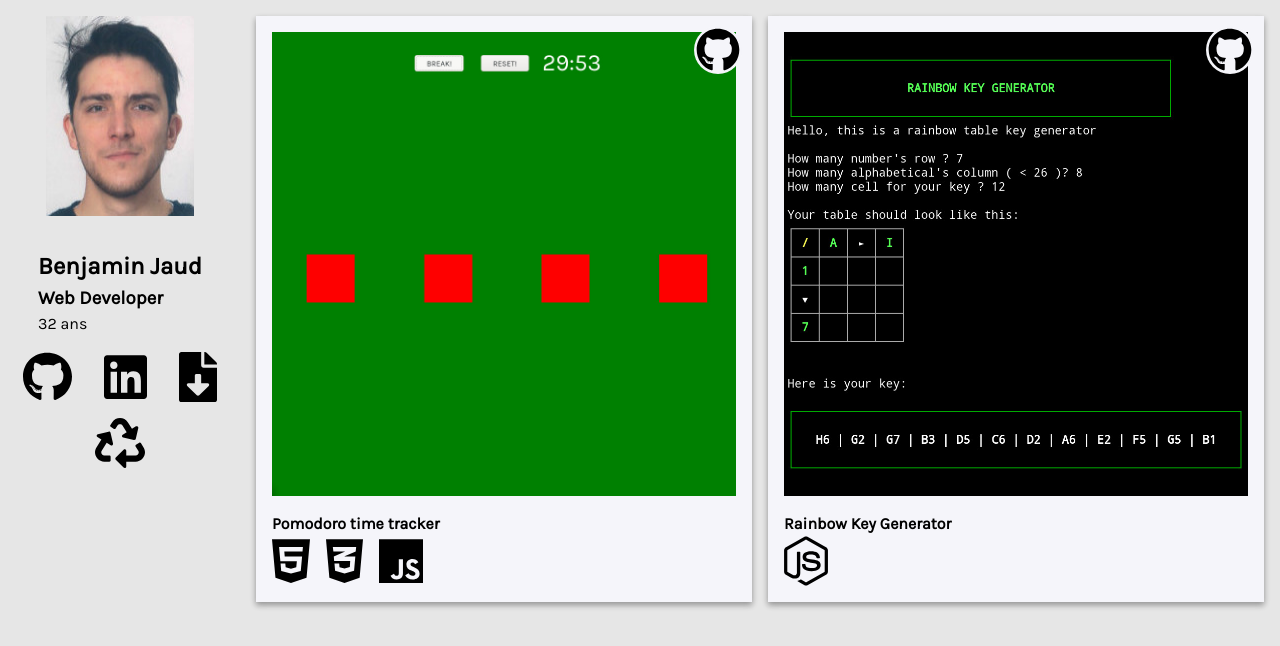
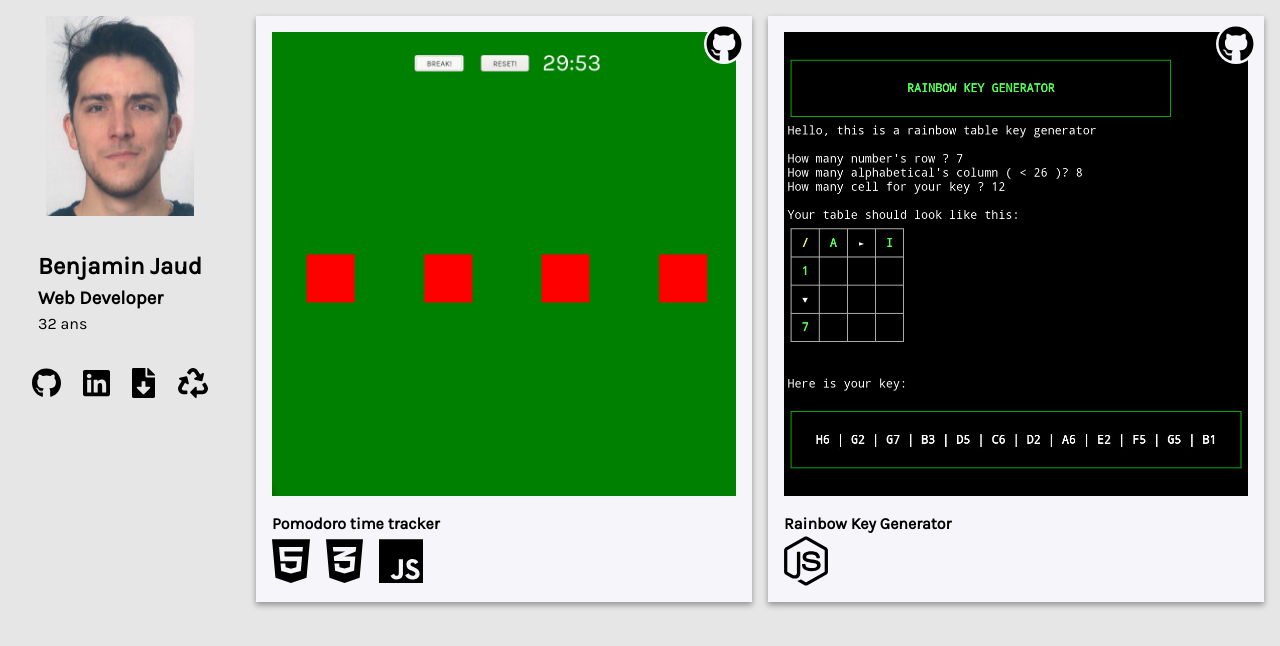
Before and after one commit to Armoredbrain/portfolio, a plain HTML site: page index.html in a window 1280 px wide. Drawn offline with Linux system fonts and the light colour scheme.

Commit message:
reduce assets size, reorganize toolbar

```diff
--- a/index.html
+++ b/index.html
@@ -36,8 +36,8 @@
           <a href='./assets/CV-Benjamin_Jaud.pdf' target='_blank'>
             <img id='downloadIcon' alt='Download pdf' src='./assets/file-download-solid.svg' />
           </a>
+          <img onclick='shuffleProject()' id='shuffleIcon' alt='shuffle project' src='./assets/recycle-solid.svg' />
         </div>
-        <img onclick='shuffleProject()' id='shuffleIcon' alt='shuffle project' src='./assets/recycle-solid.svg' />
       </div>
     </section>
     <section id='projectContainer'>
--- a/styles/style.css
+++ b/styles/style.css
@@ -57,27 +57,17 @@
 .infoIconContainer {
   display: flex;
   width: auto;
-  margin: 0;
+  margin: 1rem;
 }
 
-#downloadIcon, #githubIcon, #linkedInIcon {
-  height: 50px;
+#downloadIcon, #githubIcon, #linkedInIcon, #shuffleIcon {
+  height: 30px;
   width: auto;
   margin: 1rem 1rem 0 1rem;
 }
 
-#shuffleIcon, #colorModeIcon {
-  height: 50px;
-  width: auto;
+#shuffleIcon {
   cursor: pointer;
-  margin: 1rem 0 0 0;
-}
-
-.toolContainer {
-  display: flex;
-  justify-content: space-around;
-  align-items: flex-end;
-  margin: 0;
 }
 
 #projectContainer {
@@ -108,11 +98,11 @@
 }
 
 .githubLink {
-  height: 3rem;
-  width: 3rem;
+  height: 2.5rem;
+  width: 2.5rem;
   position: absolute;
-  top: 10px;
-  right: 10px;
+  top: 0.5rem;
+  right: 0.5rem;
   background-color: #F5F5FA;
   padding: 0.1rem;
   border-radius: 50%;
```
